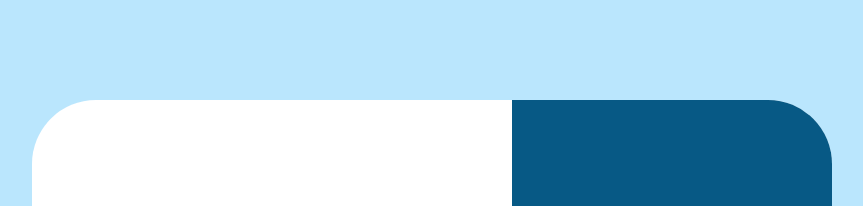
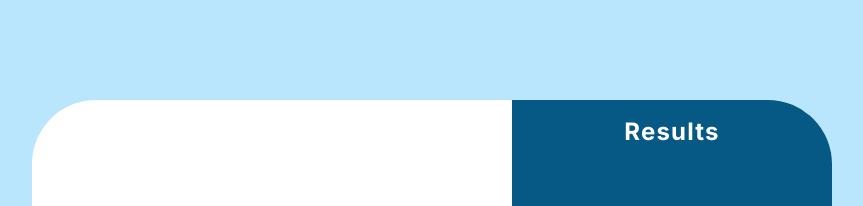
Before and after one commit to williamalowe/xpense, a Next.js app: page / in a window 1280 px wide. Shown: the top 206 px of the page, without its empty margins (208-1071 px from the left). Built offline with nearby package versions, Linux system fonts and the light colour scheme.

Commit message:
wip: add results component

```diff
--- a/src/app/page.tsx
+++ b/src/app/page.tsx
@@ -1,11 +1,12 @@
 import Container from "@/components/container"
+import Results from "@/components/results";
 
 export default function Home() {
   return (
     <main className="flex min-h-screen items-center justify-center">
       <Container>
           <div className="flex-[3]"></div>
-          <div className="flex-[2] rounded-bl-[4rem] bg-sky-800"></div>
+          <Results />
       </Container>
     </main>
   );
--- /dev/null
+++ b/src/components/results.tsx
@@ -0,0 +1,7 @@
+export default function Results() {
+  return (
+    <section className="flex-[2] rounded-bl-[4rem] bg-sky-800 text-white">
+      <h1 className="text-2xl font-bold mt-4 text-center tracking-wider">Results</h1>
+    </section>
+  )
+}
```
